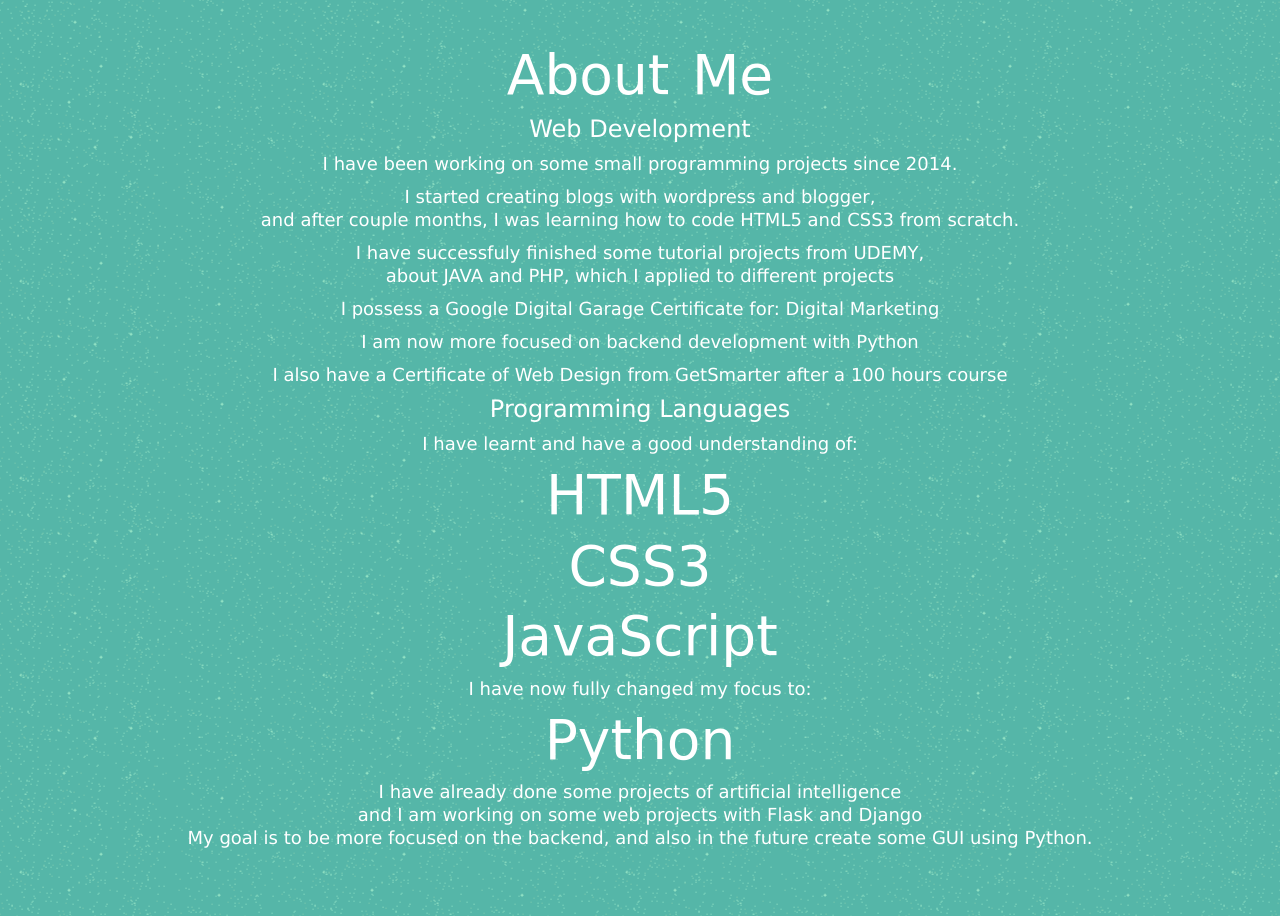
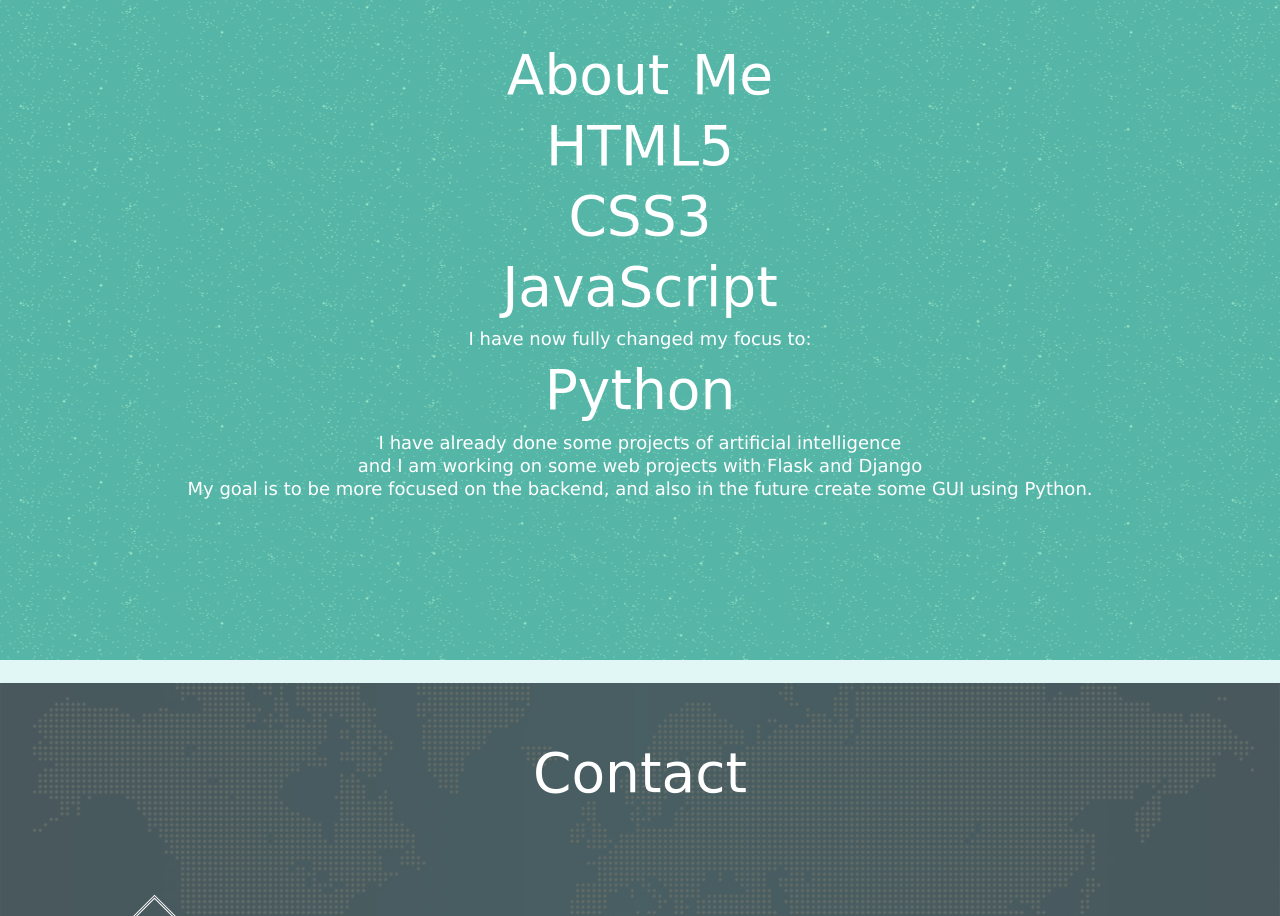
Before and after one commit to CarlosPimentel10/CarlosPimentel10.github.io, a plain HTML site: page index.html in a window 1280 px wide. Shown: the part 1466-2382 px from the top of the page. Drawn offline with nearby package versions, Linux system fonts and the light colour scheme; a web font is replaced by a local one.

Commit message:
index.html

```diff
--- a/index.html
+++ b/index.html
@@ -207,16 +207,7 @@
                         <div class="container-fluid text-center">
                             <div class="row block-heading">
                                 <h1>About Me</h1>
-                                <h3>Web Development</h3>
-                                <p>I have been working on some small programming projects since 2014.</p>
-                                <p>I started creating blogs with wordpress and blogger, <br> and after couple months, I was learning how to code HTML5 and CSS3 from scratch.</p>
-                                <p>I have successfuly finished some tutorial projects from UDEMY, <br> about JAVA and PHP, which I applied to different projects</p>
-                                <p>I possess a Google Digital Garage Certificate for: Digital Marketing</p>
-                                <p>I am now more focused on backend development with Python</p>
-                                <p>I also have a Certificate of Web Design from GetSmarter after a 100 hours course</p>
-                                <h3>Programming Languages</h3>
-                                <p>I have learnt and have a good understanding of:
-                                    <ul class="list-unstyled">
+                                        <ul class="list-unstyled">
                                         <li><h1 class="display-2">HTML5</h1></li>
                                         <li><h1 class="display-2">CSS3</h1></li>
                                         <li><h1 class="display-2">JavaScript</h1></li>
```
